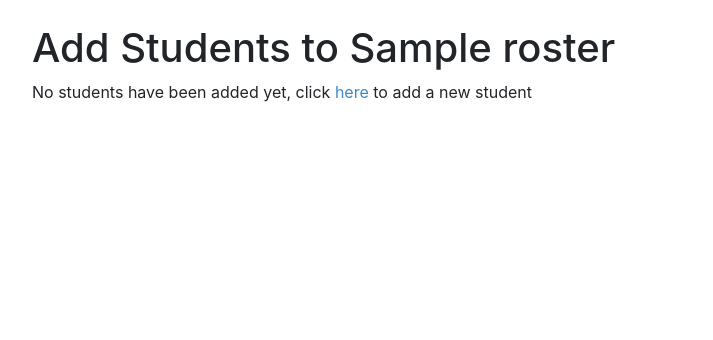
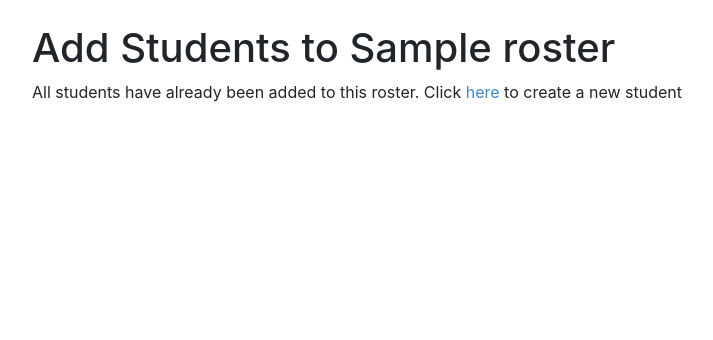
Before and after one commit to jjames1011/attendenceapp, a Flask app: page /add_student_to_roster?roster_id=1 in a window 1280 px wide. Shown: the part 80-420 px from the top of the page, without its empty margins (53-766 px from the left). Run offline with Flask 2, Linux system fonts and the light colour scheme; the visitor is signed in with stand-in values (Sample User, id 1); tables that the repository leaves empty hold one stand-in row (values such as "Sample post"); some libraries are stand-ins or nearby versions.

Commit message:
Fixed bug in add-student-to-roster template

```diff
--- a/templates/add_student_to_roster.html
+++ b/templates/add_student_to_roster.html
@@ -16,6 +16,9 @@
 
 </form>
 
+  {% elif roster.students %}
+  <p>All students have already been added to this roster. Click <a href='/add_student'>here</a> to create a new student</p>
+
   {% else %}
   <p>No students have been added yet, click <a href='/add_student'>here</a> to add a new student</p>
   {% endif %}{% endblock %}
```
